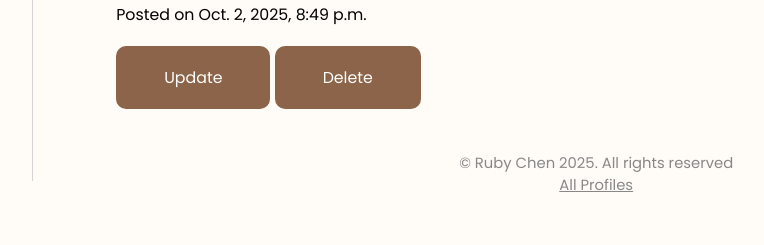
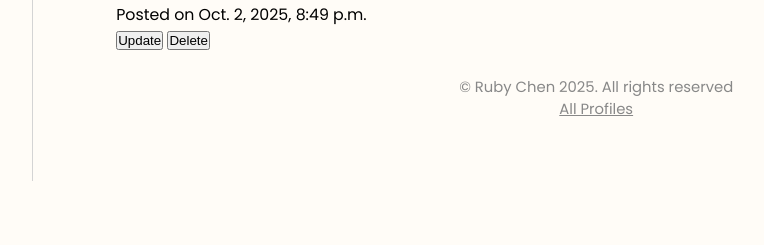
Before and after one commit to rchen0714/cs412, a Django app: page /mini_insta/post/1 in a window 1280 px wide. Shown: the part 619-864 px from the top of the page, without its empty margins (159-923 px from the left). Run offline with Django 5.2, Linux system fonts and the light colour scheme; data comes from the database, SQL or seed files in the repository.

Commit message:
changed anchor tags to button forms for a more cohesive look

```diff
--- a/mini_insta/templates/mini_insta/delete_post_form.html
+++ b/mini_insta/templates/mini_insta/delete_post_form.html
@@ -9,12 +9,12 @@
 <p>{{ post }}</p>
 
 <div class="form-container">
-    <form method="post">
+    <form method="post" style="display:inline;">
         {% csrf_token %}
         <input type="submit" value="Delete">
     </form>
 
-    <form action="{% url 'show_profile' profile.pk %}" method="get">
+    <form action="{% url 'show_profile' profile.pk %}" method="get" style="display:inline;">
         <input type="submit" value="Cancel">
     </form>
 </div>
--- a/mini_insta/templates/mini_insta/show_post.html
+++ b/mini_insta/templates/mini_insta/show_post.html
@@ -38,8 +38,12 @@ Description: This is the singular post template for the mini_insta app.
             <p><strong>@{{ post.profile.username }}</strong>: {{ post.caption }}</p>
             <p>Posted on {{ post.timestamp }}</p>
 
-            <a class="primary buttons" href="{% url 'update_post' post.pk %}">Update</a>
-            <a class="primary buttons" href="{% url 'delete_post' post.pk %}">Delete</a>
+            <form action="{% url 'update_post' post.pk %}" method="get" style="display:inline;">
+                    <button type="submit">Update</button>
+            </form>
+            <form action="{% url 'delete_post' post.pk %}" method="get" style="display:inline;">
+                    <button type="submit">Delete</button>
+            </form>
         </div>
 
     </post>
--- a/mini_insta/templates/mini_insta/show_profile.html
+++ b/mini_insta/templates/mini_insta/show_profile.html
@@ -29,9 +29,9 @@ Description: This is the singular profile template for the mini_insta app.
         </a>
 
         <p>{{ profile.join_date }}</p>
-        <div class="update-link">
-            <a class="primary buttons" href="{% url 'update_profile' profile.pk %}">Update Profile</a>
-        </div>
+        <form action="{% url 'update_profile' profile.pk %}" method="get" style="display:inline;">
+            <button type="submit" class="primary buttons">Update Profile</button>
+        </form>
         <hr>
     </profile>
 
```
Also changed, not shown: cs412/urls.py (line endings or trailing spaces).
